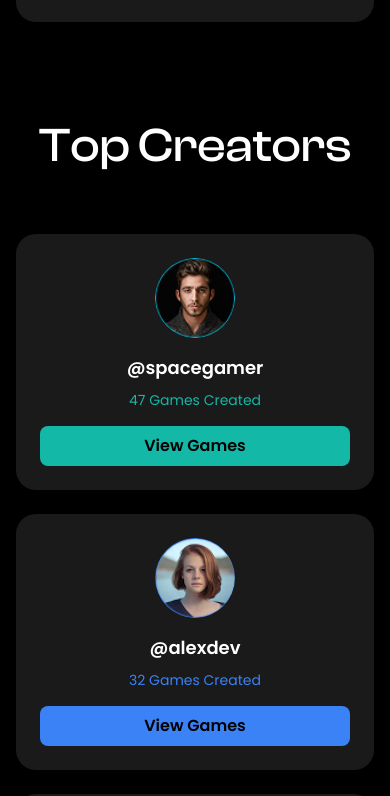
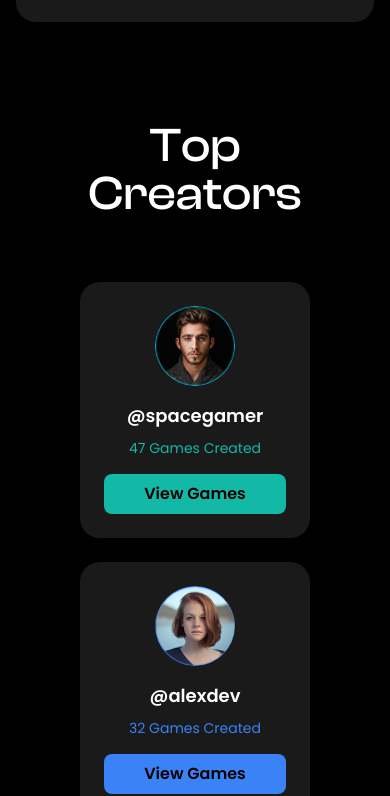
Before and after one commit to 0xnehasingh/GameTerminalFrontend, a React (Vite) app: page / in a window 390 px wide. Shown: the part 2683-3479 px from the top of the page. Built offline with nearby package versions, Linux system fonts and the light colour scheme.

Commit message:
Update TopCreators component to increase padding for improved layout and visual balance.

```diff
--- a/src/components/TopCreators.tsx
+++ b/src/components/TopCreators.tsx
@@ -39,7 +39,7 @@
 
   return (
     <section id="creators" className="py-20 bg-black">
-      <div className="max-w-7xl mx-auto px-4 sm:px-6 lg:px-8">
+      <div className="max-w-7xl mx-auto px-20 sm:px-6 lg:px-8">
         <h2 className="text-white text-center mb-16 font-clash-medium text-5xl">
           Top Creators
         </h2>
```
